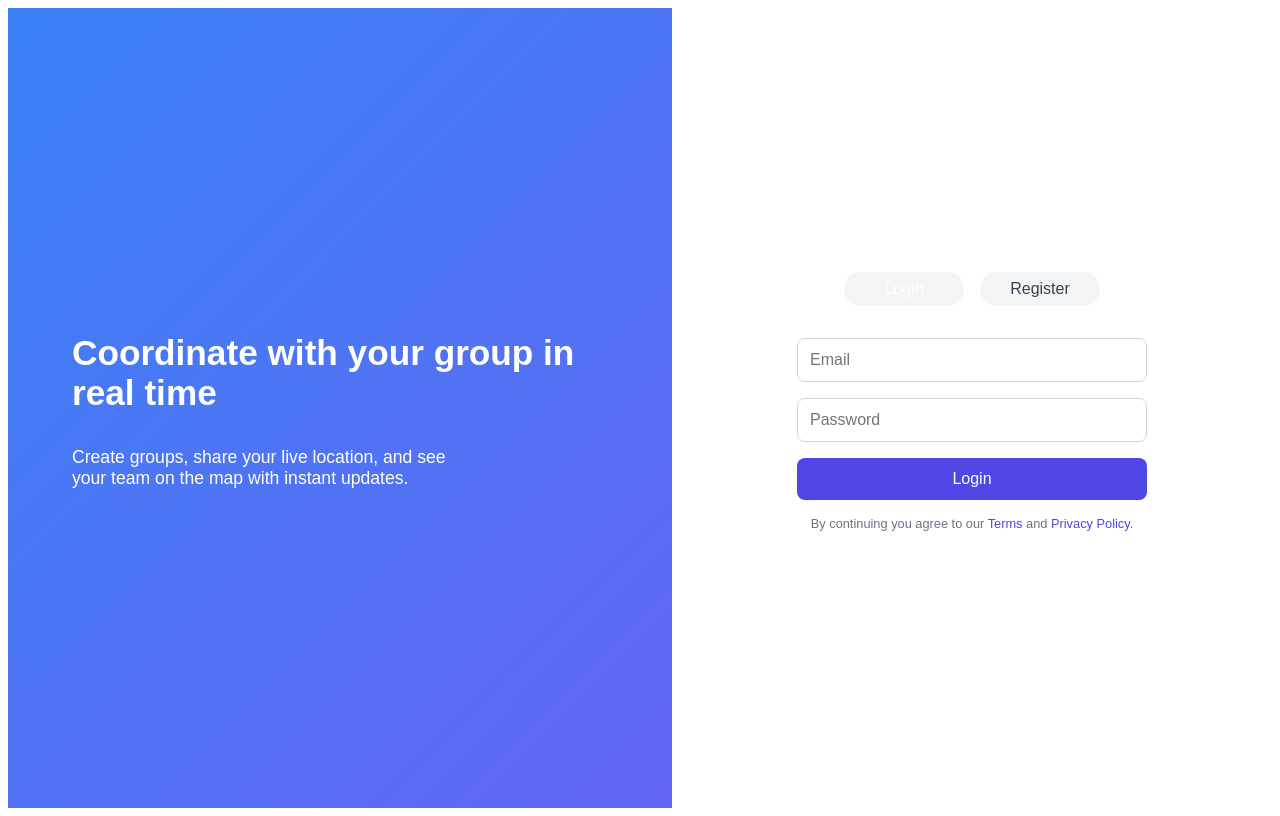
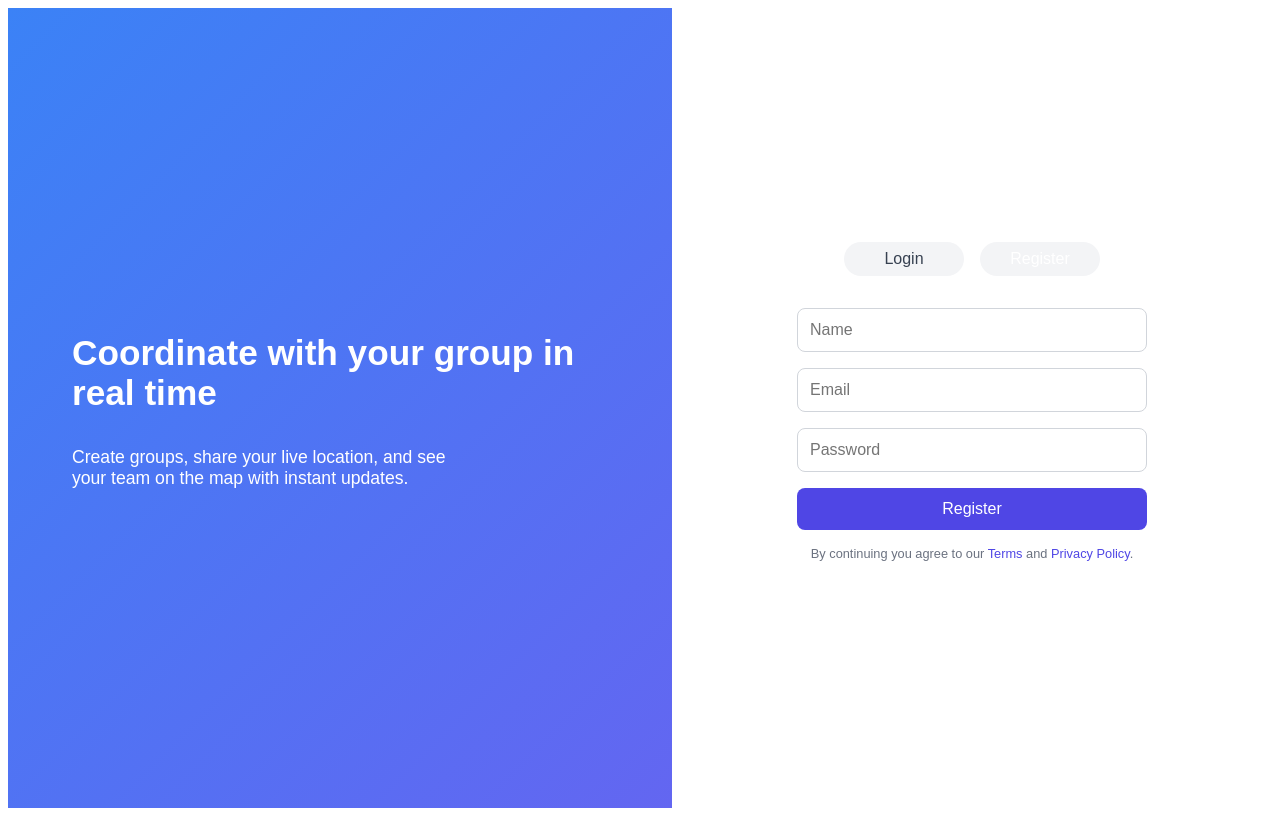
Before and after one commit to punit1808/location-sharing-frontend, a React (Vite) app: page / in a window 1280 px wide. Built offline with nearby package versions, Linux system fonts and the light colour scheme; no server answers.

Commit message:
UI update

```diff
--- a/src/App.jsx
+++ b/src/App.jsx
@@ -75,6 +75,8 @@ export default function App() {
     const username = data?.username || data?.email || "guest";
     setUser({ username });
     setToken(data.token);
+    localStorage.setItem("AuthToken", data.token);
+    localStorage.setItem("User", username);
   };
 
   const handleSelect = async (group) => {
--- a/src/components/AuthPage.jsx
+++ b/src/components/AuthPage.jsx
@@ -5,7 +5,7 @@ import styles from "./AuthPage.module.css";
 const BACKEND_URL = import.meta.env.VITE_BACKEND_URL;
 
 export default function AuthPage({ onAuth }) {
-  const [activeTab, setActiveTab] = useState("login");
+  const [activeTab, setActiveTab] = useState("register");
   const [formData, setFormData] = useState({
     username: "",
     password: "",
```
